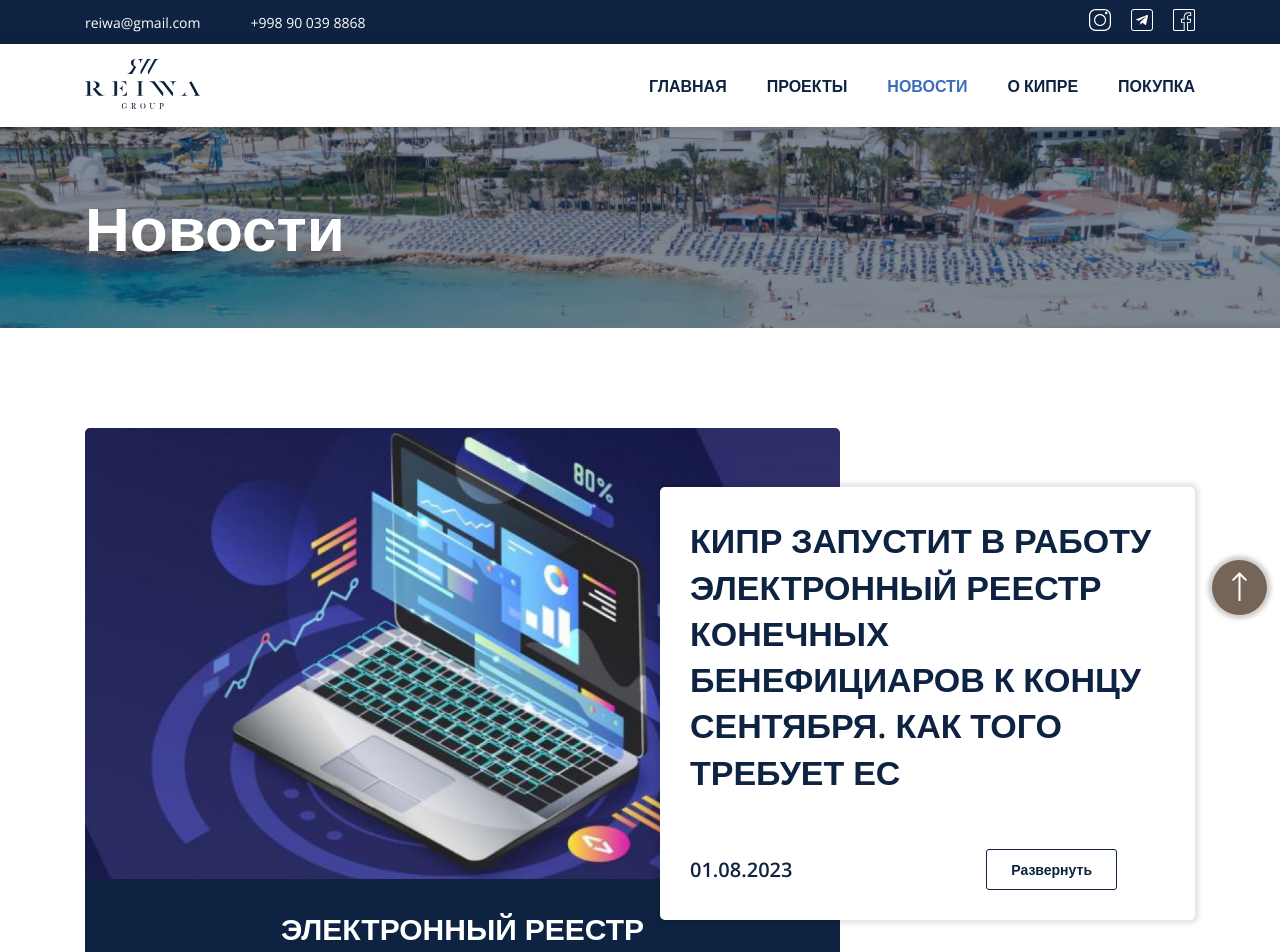
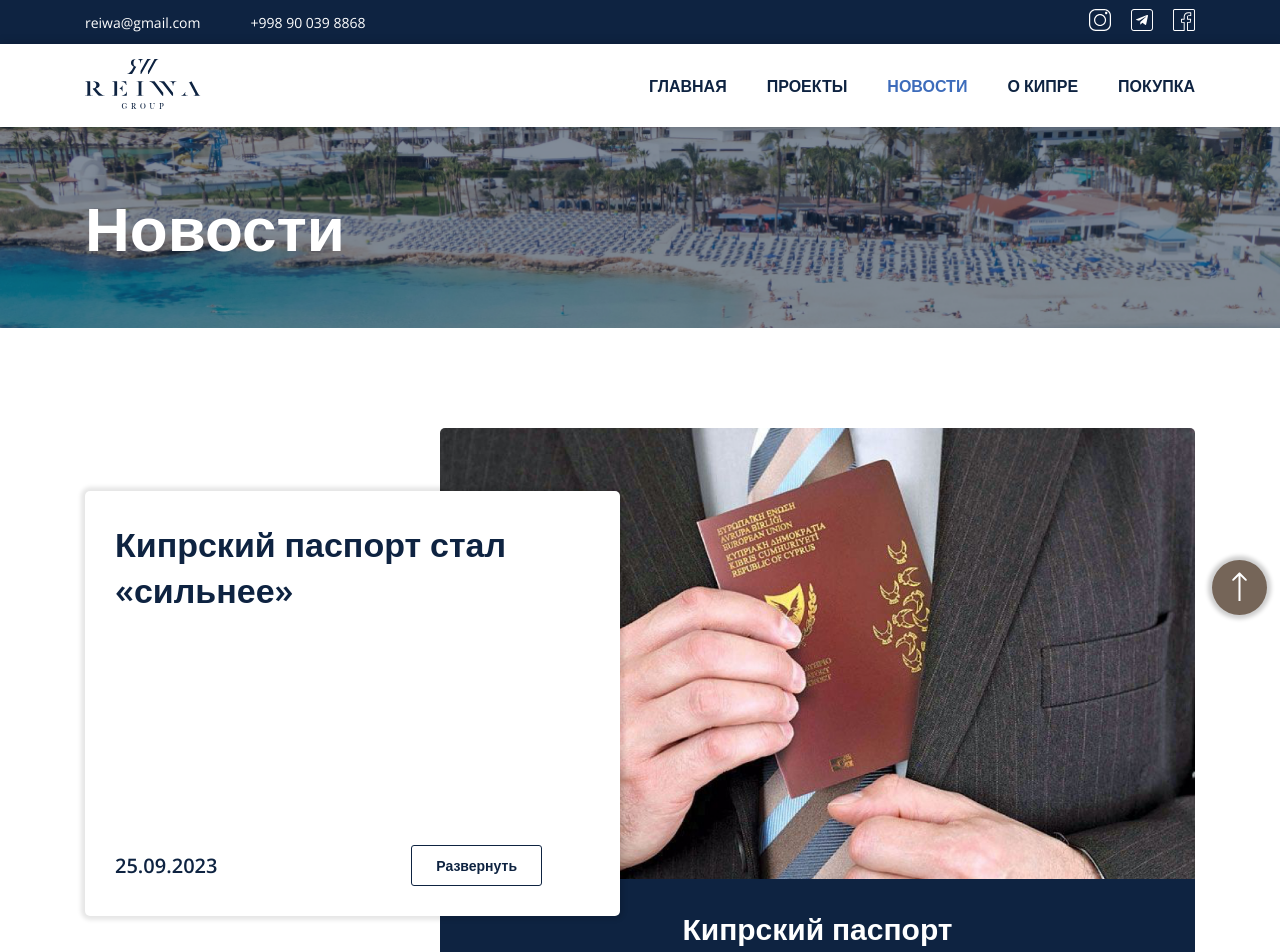
Before and after one commit to mrjakhongir/apartments-project, a React (Create React App) app: page /news in a window 1280 px wide. Shown: the top 952 px of the page. Built offline with nearby package versions, Linux system fonts and the light colour scheme.

Commit message:
fix: adding news to top of list

```diff
--- a/package.json
+++ b/package.json
@@ -8,6 +8,7 @@
     "@testing-library/react": "^13.4.0",
     "@testing-library/user-event": "^13.5.0",
     "bootstrap": "^5.3.2",
+    "framer-motion": "^10.16.4",
     "react": "^18.2.0",
     "react-dom": "^18.2.0",
     "react-redux": "^8.1.2",
--- a/src/constants/news.js
+++ b/src/constants/news.js
@@ -1,16 +1,16 @@
-import news1 from '../assets/png/news1.png'
-import news2 from '../assets/png/news2.png'
-import news3 from '../assets/png/news3.png'
-
+import news1 from "../assets/png/news1.png"
+import news2 from "../assets/png/news2.png"
+import news3 from "../assets/png/news3.png"
 
 export const news = [
   {
-          "newsId": 1,
-          "newsTitle": "КИПР ЗАПУСТИТ В РАБОТУ ЭЛЕКТРОННЫЙ РЕЕСТР КОНЕЧНЫХ БЕНЕФИЦИАРОВ К КОНЦУ СЕНТЯБРЯ. КАК ТОГО ТРЕБУЕТ ЕС",
-          "newsSubtitle": "ЭЛЕКТРОННЫЙ РЕЕСТР",
-          "newsImage": news1,
-          "newsDate": "01.08.2023",
-          "newsBody": [
+    newsId: 1,
+    newsTitle:
+      "КИПР ЗАПУСТИТ В РАБОТУ ЭЛЕКТРОННЫЙ РЕЕСТР КОНЕЧНЫХ БЕНЕФИЦИАРОВ К КОНЦУ СЕНТЯБРЯ. КАК ТОГО ТРЕБУЕТ ЕС",
+    newsSubtitle: "ЭЛЕКТРОННЫЙ РЕЕСТР",
+    newsImage: news1,
+    newsDate: "19.07.2023",
+    newsBody: [
       "Кипр — единственная страна ЕС, в которой до сих пор не создан в электронном виде реестр конечных бенефициаров компаний (UBO). По словам министра финансов Республики Кипр Макиса Керавноса, реестр уже готов в бумажном виде, и теперь департамент регистрации компаний работает над его оцифровкой. Она будет завершена к концу сентября. К единой европейской платформе кипрский реестр UBO будет подключен в декабре",
       "· В 2021 году (самые свежие данные) в реестре Республики Кипр было зарегистрировано 203 545 компаний",
       "Созданием и запуском электронного реестра UBO занимается частная компания, которая выиграла государственный тендер. Деньги на цифровую версию реестра конечных бенефициаров выделены из средств ЕС в рамках программы восстановления и развития Республики Кипр.",
@@ -18,16 +18,17 @@ export const news = [
       "По ее словам, цифровой портал с данными о конечных бенефициарах периодически тестируется, чтобы не оставлять проверку на последний день. После финального тестирования электронный реестр будет открыт. Его интеграция с единым европейским реестром будет завершена к концу 2023 года, как того требует ЕС.",
       "· В ноябре 2022 год Суд Европейского Союза (CJEU) принял решение ограничить доступ граждан к реестру конечных бенефициаровкомпаний, действующих на территории ЕС. По мнению судей CJEU, свободный доступ к реестру противоречит защите фундаментальных прав человека, таких как право на уважение частной жизни и право на защиту личных данных. Доступ к реестру имеет ограниченный круг государственных организаций стран-членов ЕС, Европол и комитет экспертов Совета Европы по оценке мер борьбы с отмыванием денег (Moneyval).",
       "По мнению Брюсселя, единая европейская платформа, в которой будут собраны конечные собственники компаний, зарегистрированных в ЕС, поможет в борьбе с финишированием терроризма, отмыванием денег и уклонением от уплаты налогов.",
-            "Сообщает ЕвропаКипр"
-          ]
+      "Сообщает ЕвропаКипр",
+    ],
   },
   {
-          "newsId": 2,
-          "newsTitle": "Кипр подключился к Шенгенской информационной системе. Что это значит для туристов",
-          "newsSubtitle": "ШЕНГЕНСКОЙ ИНФОРМАЦИОННОЙ СИСТЕМЕ",
-          "newsImage": news2,
-          "newsDate": "28.07.2023",
-          "newsBody": [
+    newsId: 2,
+    newsTitle:
+      "Кипр подключился к Шенгенской информационной системе. Что это значит для туристов",
+    newsSubtitle: "ШЕНГЕНСКОЙ ИНФОРМАЦИОННОЙ СИСТЕМЕ",
+    newsImage: news2,
+    newsDate: "28.07.2023",
+    newsBody: [
       "Кипр последним из стран, входящих в ЕС, получил доступ к Шенгенской информационной системе (SIS). Сразу подчеркнем: это не означает, что Кипр стал полноправным членом Шенгенской зоны. Но появились некоторые нюансы, о которых стоит знать путешественникам.",
       "КИПР ПОЛУЧИЛ ДОСТУП К ШЕНГЕНСКОЙ ИНФОРМАЦИОННОЙ СИСТЕМЕ",
       "Республика Кипр с 25 июля официально получила доступ к Шенгенской информационной системе (SIS). Напомним, Кипр входит в ЕС, но не входит в Шенген, хотя въехать в страну по открытой многократной шенгенской визе можно.",
@@ -50,16 +51,16 @@ export const news = [
       "Другими словами, у россиян, при наличии визовых или более весомых проблем, связанных с пребыванием в Шенгенской зоне, теперь могут возникнуть сложности со въездом и на Кипр, если информация о таких случаях размещена в SIS.",
       "Если в системе присутствует такое предупреждение, удалить или изменить его может только тот орган или страна, которые его поставили. Требовать что-то поменять и разрешить въезд от пограничной службы Кипра – бессмысленно: придется подать письменный запрос вместе с копией загранпаспорта в ведомство той страны, которая наложила ограничение.",
       "Елена Мягкова",
-            "Фото: Wikimedia Commons"
-          ]
+      "Фото: Wikimedia Commons",
+    ],
   },
   {
-          "newsId": 3,
-          "newsTitle": "Кипрский паспорт стал «сильнее»",
-          "newsSubtitle": "Кипрский паспорт",
-          "newsImage": news3,
-          "newsDate": "19.07.2023",
-          "newsBody": [
+    newsId: 3,
+    newsTitle: "Кипрский паспорт стал «сильнее»",
+    newsSubtitle: "Кипрский паспорт",
+    newsImage: news3,
+    newsDate: "01.08.2023",
+    newsBody: [
       "Кипрский документ поднялся на две строчки в индексе самых «сильных» паспортов, подготовленном компанией Henley and Partners. Изменения коснулись и других стран, в том числе лидеров списка.",
       "Документы распределяют по рейтингу в зависимости от того, в какое количество стран и территорий их владельца пустят без визы или с визой, поставленной по прибытии/сделанной онлайн. Агентство берет информацию из данных, предоставленных Международным управлением воздушного транспорта (IATA). В рейтинге 199 участников.",
       "В течение пяти последних лет паспорт Японии носил звание самого «сильного» в мире. В рейтинге 2023 года первое место занял паспорт Сингапура, который позволяет совершать безвизовые поездки в 192 из 227 пунктов назначения по всему миру.",
@@ -81,7 +82,38 @@ export const news = [
       "Разрыв в свободе передвижения между гражданами стран на первой и на последней строке рейтинга стал больше, чем когда-либо. Граждане Афганистана могут посещать без визы только 27 направлений, граждане Ирака – 29, граждане Сирии – 30.",
       "Полностью рейтинг можно посмотреть здесь.",
       "При этом 15% киприотов никогда не покидали остров. По каким причинам, можно почитатьв рассказах этих людей.",
-            "Сообщает ВестникКипра"
+      "Сообщает ВестникКипра",
+    ],
+  },
+  {
+    newsId: 4,
+    newsTitle: "Кипрский паспорт стал «сильнее»",
+    newsSubtitle: "Кипрский паспорт",
+    newsImage: news3,
+    newsDate: "25.09.2023",
+    newsBody: [
+      "Кипрский документ поднялся на две строчки в индексе самых «сильных» паспортов, подготовленном компанией Henley and Partners. Изменения коснулись и других стран, в том числе лидеров списка.",
+      "Документы распределяют по рейтингу в зависимости от того, в какое количество стран и территорий их владельца пустят без визы или с визой, поставленной по прибытии/сделанной онлайн. Агентство берет информацию из данных, предоставленных Международным управлением воздушного транспорта (IATA). В рейтинге 199 участников.",
+      "В течение пяти последних лет паспорт Японии носил звание самого «сильного» в мире. В рейтинге 2023 года первое место занял паспорт Сингапура, который позволяет совершать безвизовые поездки в 192 из 227 пунктов назначения по всему миру.",
+      "Германия, Италия и Испания заняли второе место: их граждане могут посетить 190 пунктов назначения по всему миру. Япония опустилась на третье место, ее паспорт дает безвизовый доступ в 189 пунктов назначения (в 2022 году их было 193).",
+      "Другие страны, занявшие третье место: Австрия, Финляндия, Франция, Люксембург, Южная Корея и Швеция. Великобритания поднялась на две строчки, до четвертого места, преодолев шестилетнюю тенденцию к падению в рейтинге.",
+      "Первая десятка выглядит следующим образом:",
+      "1.Сингапур (192 пункта назначения)",
+      "2.Германия, Италия и Испания (190 направления)",
+      "3.Австрия, Финляндия, Франция, Япония, Люксембург, Южная Корея, Швеция (189)",
+      "4.Дания, Ирландия, Нидерланды, Великобритания (188 пунктов назначения)",
+      "5.Бельгия, Чехия, Мальта, Новая Зеландия, Норвегия, Португалия, Швейцария (187 направлений)",
+      "6.Австралия, Венгрия, Польша (186 пунктов назначения)",
+      "7.Канада, Греция (185 направлений)",
+      "8.Литва, США (184 пункта назначения)",
+      "9.Латвия, Словакия, Словения (183 пункта назначения)",
+      "10.Эстония, Исландия (182 пункта назначения)",
+      "Кипр находится довольно высоко в рейтинге, занимая 12-е место. Это на две позиции выше по сравнению с 2022 годом. Кипрский паспорт открывает двери по 179 направлениям без необходимости делать визу заранее.",
+      "Паспорт РФ занял 49-ю строчку со 115 безвизовыми направлениями.",
+      "Разрыв в свободе передвижения между гражданами стран на первой и на последней строке рейтинга стал больше, чем когда-либо. Граждане Афганистана могут посещать без визы только 27 направлений, граждане Ирака – 29, граждане Сирии – 30.",
+      "Полностью рейтинг можно посмотреть здесь.",
+      "При этом 15% киприотов никогда не покидали остров. По каким причинам, можно почитатьв рассказах этих людей.",
+      "Сообщает ВестникКипра",
+    ],
+  },
 ]
-        }
-]
--- a/src/pages/news/new/new.scss
+++ b/src/pages/news/new/new.scss
@@ -87,7 +87,7 @@
     }
   }
 
-  &:last-child {
+  &:first-child {
     margin-bottom: 0px;
   }
 }
@@ -100,7 +100,7 @@
     margin-right: -18rem;
   }
 
-  .news-item-description.index{
+  .news-item-description.index {
     z-index: 1;
   }
 }
--- a/src/pages/news/news.scss
+++ b/src/pages/news/news.scss
@@ -17,4 +17,9 @@
 
 .newspaper {
   padding: 10rem 0;
+
+  > div {
+    display: flex;
+    flex-direction: column-reverse;
+  }
 }
--- a/src/pages/projects/projectDetails/House.jsx
+++ b/src/pages/projects/projectDetails/House.jsx
@@ -35,11 +35,11 @@ const House = ({ project, index }) => {
           <div className="accordion-detail">
             <div>
               <p>Внутренняя площадь:</p>
-              <p>{project.area}m2</p>
+              <p>{project.area} m2</p>
             </div>
             <div>
               <p>Крытая веранда:</p>
-              <p>{project.veranda}m2</p>
+              <p>{project.veranda} m2</p>
             </div>
             <div>
               <p>Цена за кв.м:</p>
```
Also changed, not shown: src/pages/about/aboutSection1/AboutSection1.jsx (+17 -11 lines), src/pages/home/homeSection7/HomeSection7.jsx (+9 -1 lines), 1 other file (tests, documents, lock files or other folders). Lines whose indentation alone changed are shown as unchanged.
